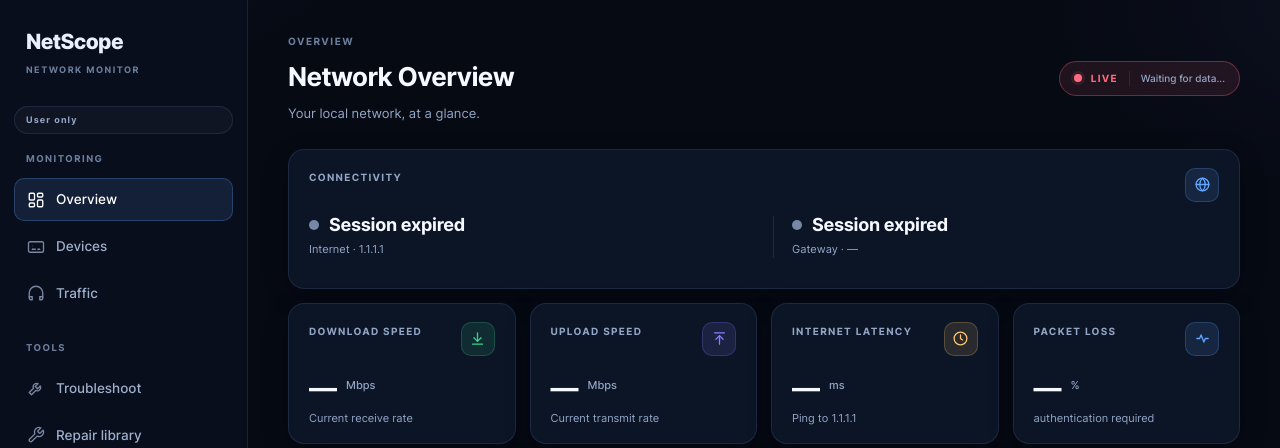
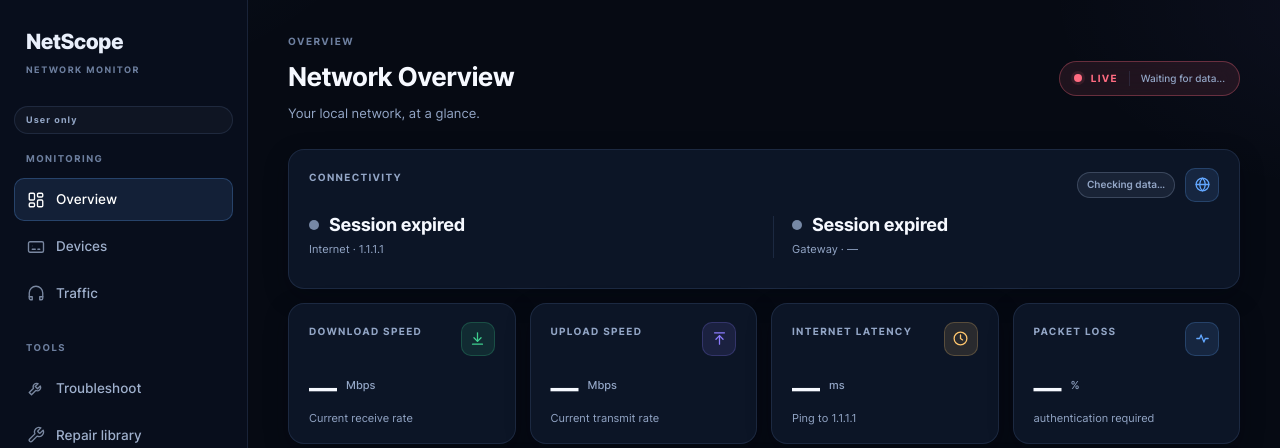
Before and after one commit to ClydeLimbaga420/NetScope, a Flask app: page / in a window 1280 px wide. Shown: the top 448 px of the page. Run offline with Flask 3, Linux system fonts and the light colour scheme.

Commit message:
feat: show gathering-data badge while status refreshes

```diff
--- a/web/static/css/style.css
+++ b/web/static/css/style.css
@@ -1126,6 +1126,68 @@ body.nav-open .nav-toggle .icon-close {
     white-space: nowrap;
 }
 
+.freshness-badge {
+    align-self: center;
+
+    margin-left: auto;
+
+    padding: 4px 9px;
+
+    border: 1px solid
+        color-mix(
+            in srgb,
+            var(--muted) 28%,
+            transparent
+        );
+
+    border-radius: 999px;
+
+    background:
+        color-mix(
+            in srgb,
+            var(--muted) 10%,
+            transparent
+        );
+
+    color: var(--muted);
+
+    font-size: 10px;
+    font-weight: 600;
+
+    white-space: nowrap;
+}
+
+.freshness-badge.is-stale {
+    border-color:
+        color-mix(
+            in srgb,
+            var(--amber) 38%,
+            transparent
+        );
+
+    background:
+        color-mix(
+            in srgb,
+            var(--amber) 12%,
+            transparent
+        );
+
+    color: var(--amber);
+
+    animation: freshnessPulse 2s ease-in-out infinite;
+}
+
+@keyframes freshnessPulse {
+    0%,
+    100% {
+        opacity: 1;
+    }
+
+    50% {
+        opacity: 0.62;
+    }
+}
+
 .metric-line {
     display: flex;
     align-items: center;
--- a/web/static/js/dashboard.js
+++ b/web/static/js/dashboard.js
@@ -387,6 +387,25 @@ async function refreshStatus() {
         }
 
         const data = await response.json() || {};
+
+        const freshness = data.data_freshness || {};
+        const freshnessBadge = $("data-freshness");
+
+        if (freshnessBadge) {
+
+            if (freshness.state === "fresh") {
+                freshnessBadge.hidden = true;
+                freshnessBadge.classList.remove("is-stale");
+            } else {
+                freshnessBadge.hidden = false;
+                freshnessBadge.classList.add("is-stale");
+                freshnessBadge.textContent =
+                    freshness.state === "stale"
+                        ? "Showing saved data · Gathering fresh data…"
+                        : "Gathering data…";
+            }
+
+        }
 
         const network = data.network || {};
         const traffic = data.traffic || {};
--- a/web/templates/index.html
+++ b/web/templates/index.html
@@ -20,6 +20,8 @@
                 <div class="card-top">
 
                     <p class="card-label">CONNECTIVITY</p>
+
+                    <span id="data-freshness" class="freshness-badge">Checking data…</span>
 
                     <span class="card-icon" aria-hidden="true">
                         <svg viewBox="0 0 24 24" fill="none"
```
Also changed, not shown: tests/test_web_design.py (+15 -0 lines).
